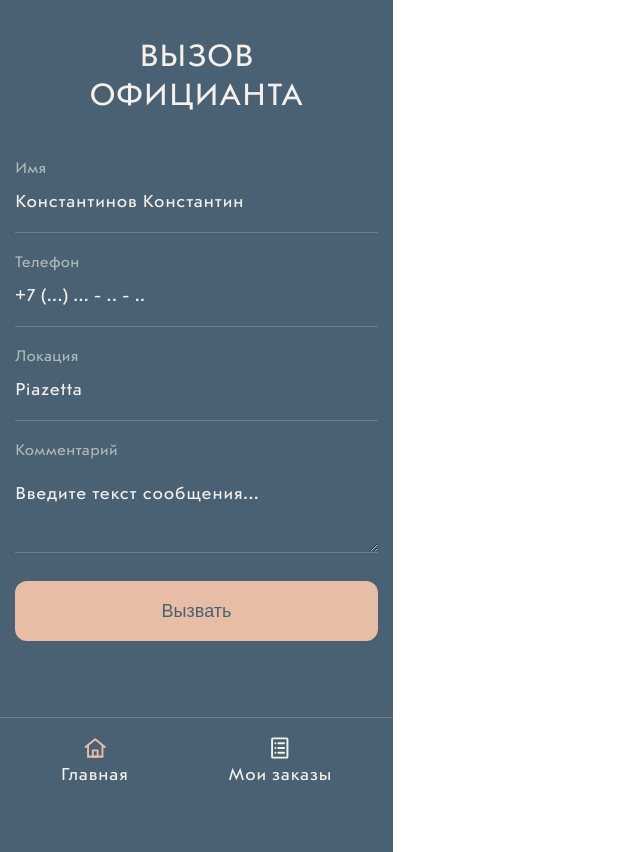
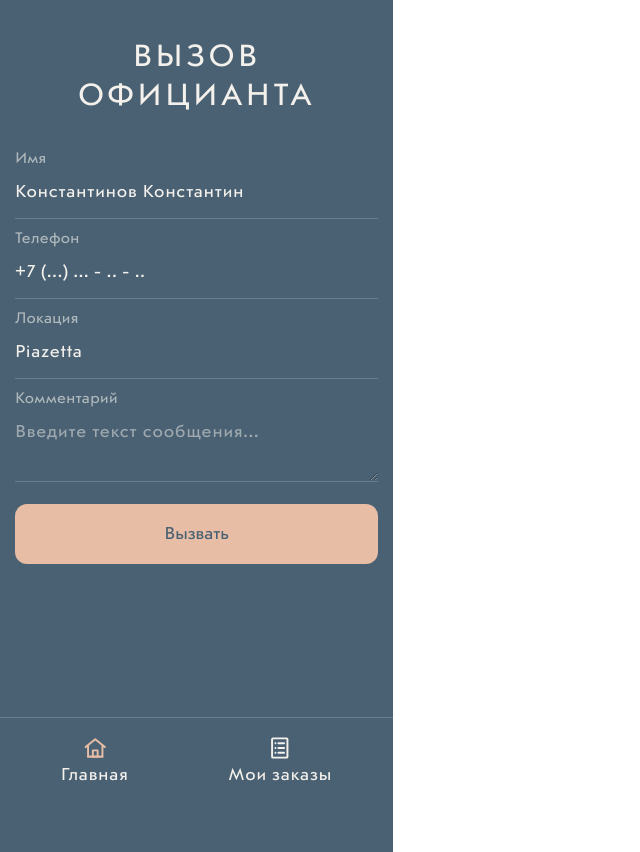
Before and after one commit to 8Lou/piazetta, a Nuxt app: page /page1 in a window 1280 px wide. Shown: the whole page, without its empty margins (0-640 px from the left). Built offline with nearby package versions, Linux system fonts and the light colour scheme.

Commit message:
margin fix

```diff
--- a/assets/global.css
+++ b/assets/global.css
@@ -34,7 +34,7 @@ h1 {
   font-size: 32px;
   line-height: 39px;
   text-align: center;
-  letter-spacing: 0.02em;
+  letter-spacing: 0.1em;
 }
 h2,
 ::placeholder {
@@ -44,6 +44,7 @@ h2,
   letter-spacing: 0.05em;
 }
 .button {
+  font-family: var(--main-font);
   font-size: 18px;
   line-height: 25px;
   text-align: center;
@@ -58,7 +59,7 @@ h2,
   border-radius: 12px;
   border: none;
   padding: 16px, 32px, 16px, 32px;
-  margin-top: 10px;
+  margin-top: 4px;
 }
 .icon {
   width: 24px;
@@ -72,6 +73,7 @@ label {
   text-align: center;
   color: rgba(244, 241, 237, 0.6);
   letter-spacing: 0.02em;
+  margin-top: -10px;
 }
 form {
   display: flex;
@@ -83,17 +85,16 @@ input {
   background-color: var(--main-background);
   border: none;
   margin-top: 10px;
+  padding-bottom: 16px;
   width: 363px;
   border-bottom: 1px solid rgba(244, 241, 237, 0.2);
-  padding-bottom: 20px;
   font-size: 18px;
 }
 textarea {
   width: 363px;
   background-color: var(--main-background);
   border: none;
-  margin-top: 20px;
-  color: rgba(244, 241, 237, 0.6);
-  border-bottom: 1px solid rgba(244, 241, 237, 0.2);
-  padding-bottom: 39px;
+  margin-top: 10px;
+  border-bottom: 1px solid rgba(244, 241, 237, 0.4);
+  padding-bottom: 30px;
 }
--- a/components/TheForm.vue
+++ b/components/TheForm.vue
@@ -19,7 +19,7 @@
       <label for="location">Локация</label>
       <input placeholder='Piazetta' type="text" id="location" v-model="formData.location" required><br>
       <label for="comment">Комментарий</label>
-      <textarea placeholder='Введите текст сообщения...' id="comment" v-model="formData.comment"></textarea><br>
+      <textarea class='textarea' placeholder='Введите текст сообщения...' id="comment" v-model="formData.comment"></textarea><br>
       <button type="submit" class="button">Вызвать</button>
     </form>
     </div>
@@ -60,4 +60,7 @@ export default {
 .button{
   background-color: #E7BDA6;
 }
+.textarea{
+  opacity: 0.5;
+}
 </style>
```
